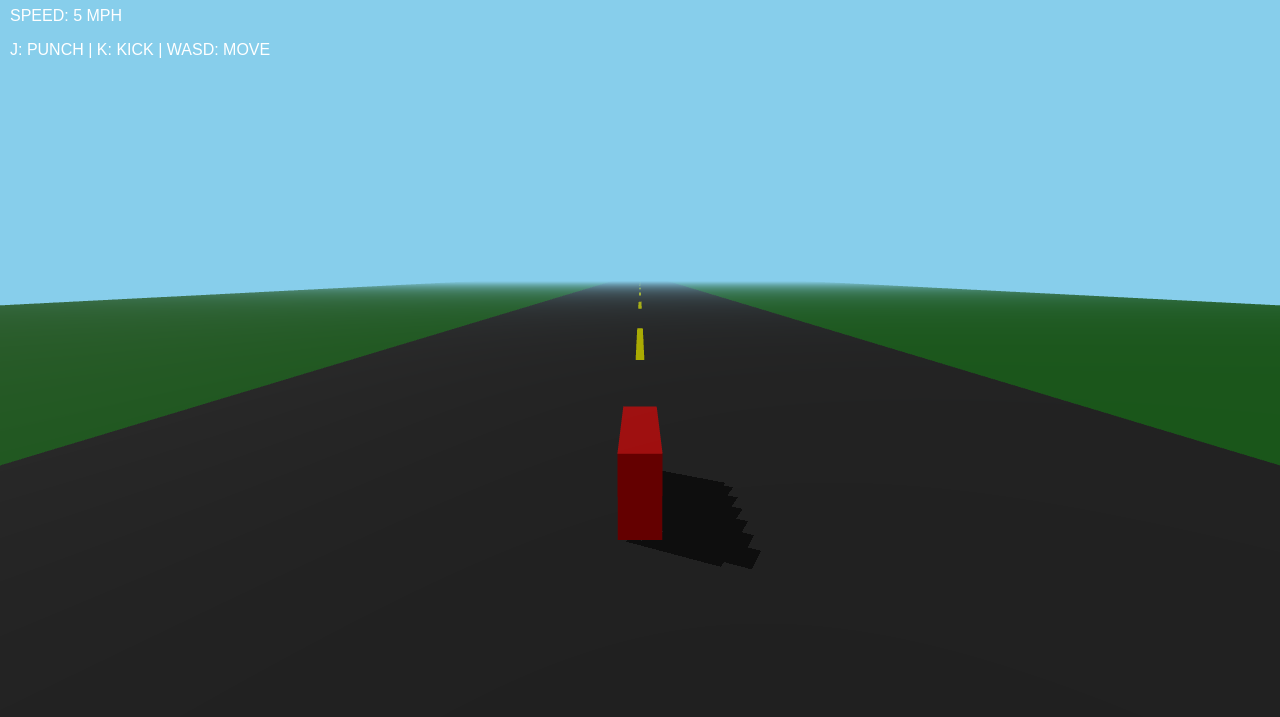
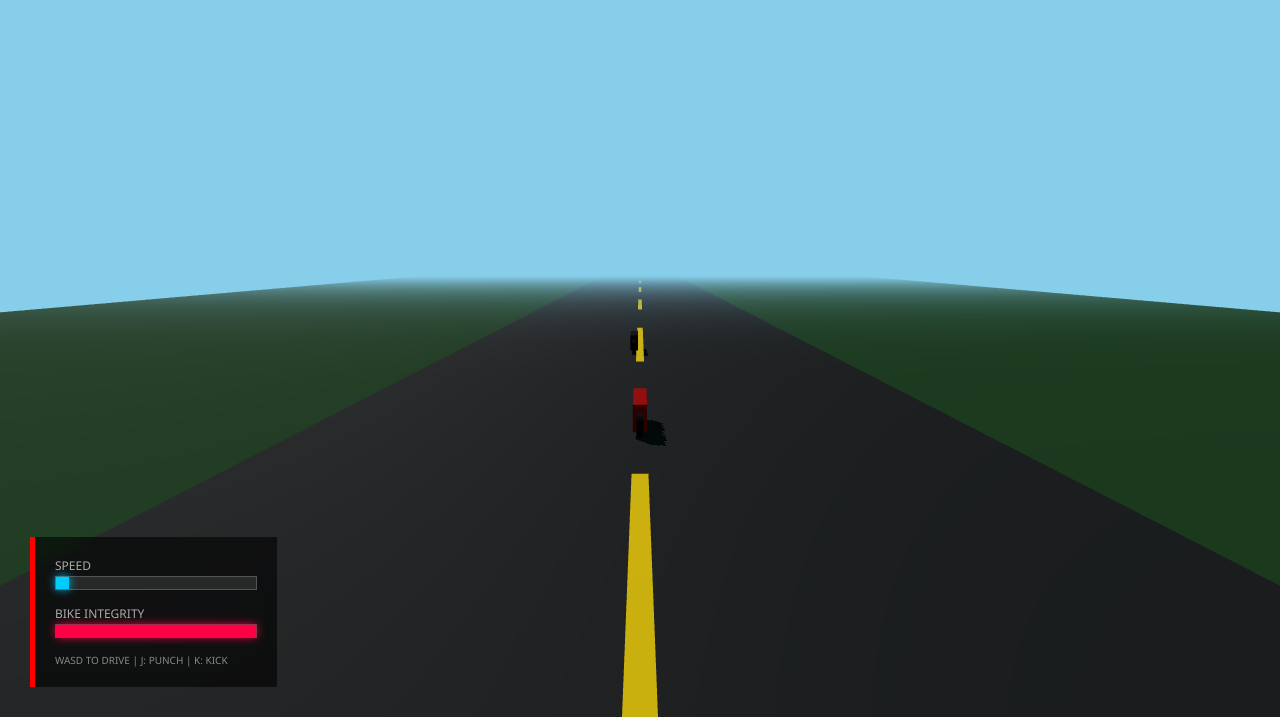
Before and after one commit to amanisrajpoot/roadrash, a website built with Vite: page index.html in a window 1280 px wide. Shown: the part 83-800 px from the top of the page. Built offline with nearby package versions, Linux system fonts and the light colour scheme; animation ran at ten frames a second.

Commit message:
feat: Implement core game systems including camera, bike physics, enemy AI, road generation, traffic, and combat.

```diff
--- a/index.html
+++ b/index.html
@@ -5,16 +5,37 @@
     <meta name="viewport" content="width=device-width, initial-scale=1.0">
     <title>Road Rash Clone Prototype</title>
     <style>
-        body { margin: 0; overflow: hidden; background: #000; font-family: sans-serif; }
+        body { margin: 0; overflow: hidden; background: #000; font-family: 'Segoe UI', Tahoma, Geneva, Verdana, sans-serif; text-transform: uppercase; }
         #game-container { width: 100vw; height: 100vh; }
-        #ui { position: absolute; top: 10px; left: 10px; color: #fff; pointer-events: none; }
+        #ui {
+            position: absolute;
+            bottom: 30px;
+            left: 30px;
+            color: #fff;
+            pointer-events: none;
+            background: rgba(0,0,0,0.6);
+            padding: 20px;
+            border-left: 5px solid #ff0000;
+            backdrop-filter: blur(5px);
+        }
+        .hud-label { font-size: 12px; color: #aaa; margin-bottom: 2px; }
+        .bar-container { width: 200px; height: 12px; background: rgba(255,255,255,0.1); margin-bottom: 15px; border: 1px solid rgba(255,255,255,0.2); }
+        .bar-fill { height: 100%; background: #ff0000; width: 50%; transition: width 0.2s; }
+        #speed-fill { background: #00ccff; box-shadow: 0 0 10px #00ccff; }
+        #health-fill { background: #ff0044; box-shadow: 0 0 10px #ff0044; }
+        .controls-hint { font-size: 10px; color: #888; margin-top: 10px; }
     </style>
 </head>
 <body>
     <div id="game-container"></div>
     <div id="ui">
-        <h1>ROAD RASH CLONE</h1>
-        <p>Use W/S for speed, A/D to steer</p>
+        <div class="hud-label">SPEED</div>
+        <div class="bar-container"><div id="speed-fill" class="bar-fill" style="width: 0%;"></div></div>
+
+        <div class="hud-label">BIKE INTEGRITY</div>
+        <div class="bar-container"><div id="health-fill" class="bar-fill" style="width: 100%;"></div></div>
+
+        <div class="controls-hint">WASD to Drive | J: PUNCH | K: KICK</div>
     </div>
     <script type="module" src="/main.js"></script>
 </body>
--- a/main.js
+++ b/main.js
@@ -18,12 +18,31 @@ const camera = createCamera();
 const controller = new BikeController();
 const effectsManager = new EffectsManager(camera);
 
-// ... Bike Setup
-const bikeGeometry = new THREE.BoxGeometry(0.5, 1, 2);
-const bikeMaterial = new THREE.MeshStandardMaterial({ color: 0xff0000 });
-const bike = new THREE.Mesh(bikeGeometry, bikeMaterial);
-bike.position.set(0, 0.5, 0);
-bike.castShadow = true;
+// Better Bike Placeholder (Group)
+const bike = new THREE.Group();
+
+// Main body
+const bodyGeo = new THREE.BoxGeometry(0.4, 0.8, 1.8);
+const bodyMat = new THREE.MeshStandardMaterial({ color: 0xff0000, roughness: 0.5, metalness: 0.5 });
+const body = new THREE.Mesh(bodyGeo, bodyMat);
+body.castShadow = true;
+bike.add(body);
+
+// Front wheel
+const wheelGeo = new THREE.CylinderGeometry(0.4, 0.4, 0.2, 12);
+const wheelMat = new THREE.MeshStandardMaterial({ color: 0x111111, roughness: 0.9 });
+const frontWheel = new THREE.Mesh(wheelGeo, wheelMat);
+frontWheel.rotation.z = Math.PI / 2;
+frontWheel.position.set(0, -0.2, 0.7);
+bike.add(frontWheel);
+
+// Back wheel
+const backWheel = new THREE.Mesh(wheelGeo, wheelMat);
+backWheel.rotation.z = Math.PI / 2;
+backWheel.position.set(0, -0.2, -0.7);
+bike.add(backWheel);
+
+bike.position.set(0, 0.6, 0);
 scene.add(bike);
 
 const bikePhysics = new BikePhysics(bike);
@@ -41,36 +60,49 @@ const enemyAI = new EnemyAI(scene, bike);
 const combatSystem = new CombatSystem(bike, [trafficManager, enemyAI], effectsManager);
 
 let totalTime = 0;
-const uiElement = document.getElementById('ui');
+let timeScale = 1.0;
+const speedFill = document.getElementById('speed-fill');
+const healthFill = document.getElementById('health-fill');
 
 function update(delta) {
-    totalTime += delta;
+    // Recover from hit-stop
+    timeScale = THREE.MathUtils.lerp(timeScale, 1.0, 6 * delta);
+    const scaledDelta = delta * timeScale;
+
+    totalTime += scaledDelta;
 
     // Update bike physics with keyboard input
-    bikePhysics.update(delta, controller.keys);
+    bikePhysics.update(scaledDelta, controller.keys);
 
     // Update road recycling
     roadManager.update(bike.position.z);
 
     // Update traffic
-    trafficManager.update(delta, bike.position.z);
+    trafficManager.update(scaledDelta, bike.position.z);
 
     // Update Enemy AI
-    enemyAI.update(delta, totalTime);
+    enemyAI.update(scaledDelta, totalTime);
 
     // Update effects (FOV, Shake)
     effectsManager.update(delta, bikePhysics.speed);
 
-    // Update UI
-    uiElement.innerHTML = `
-        <h1>ROAD RASH CLONE</h1>
-        <p>SPEED: ${Math.round(bikePhysics.speed)} MPH</p>
-        <p>J: PUNCH | K: KICK | WASD: MOVE</p>
-    `;
+    // Update UI Bars
+    if (speedFill) {
+        const speedPercent = (bikePhysics.speed / bikePhysics.maxSpeed) * 100;
+        speedFill.style.width = `${Math.min(100, speedPercent)}%`;
+    }
+    if (healthFill) {
+        // Simple placeholder for health (decrease on crash)
+        const healthPercent = bikePhysics.isCrashed ? 20 : 100;
+        healthFill.style.width = `${healthPercent}%`;
+    }
 
     // Update combat
     if (!bikePhysics.isCrashed) {
-        combatSystem.update(delta, totalTime, controller.keys);
+        const hit = combatSystem.update(scaledDelta, totalTime, controller.keys);
+        if (hit) {
+            timeScale = 0.15; // "Hit Stop" effect
+        }
     }
 
     // Update camera follow
--- a/src/ai/EnemyAI.js
+++ b/src/ai/EnemyAI.js
@@ -6,12 +6,31 @@ export class EnemyAI {
         this.scene = scene;
         this.playerBike = playerBike;
 
-        // Setup AI bike mesh
-        const geometry = new THREE.BoxGeometry(0.5, 1, 2);
-        const material = new THREE.MeshStandardMaterial({ color: 0x111111 });
-        this.mesh = new THREE.Mesh(geometry, material);
-        this.mesh.position.set(4, 0.5, 20);
-        this.mesh.castShadow = true;
+        // Setup AI bike mesh (Group)
+        this.mesh = new THREE.Group();
+
+        // Main body
+        const bodyGeo = new THREE.BoxGeometry(0.4, 0.8, 1.8);
+        const bodyMat = new THREE.MeshStandardMaterial({ color: 0x111111, roughness: 0.5, metalness: 0.5 });
+        const body = new THREE.Mesh(bodyGeo, bodyMat);
+        body.castShadow = true;
+        this.mesh.add(body);
+
+        // Front wheel
+        const wheelGeo = new THREE.CylinderGeometry(0.4, 0.4, 0.2, 12);
+        const wheelMat = new THREE.MeshStandardMaterial({ color: 0x050505, roughness: 0.9 });
+        const frontWheel = new THREE.Mesh(wheelGeo, wheelMat);
+        frontWheel.rotation.z = Math.PI / 2;
+        frontWheel.position.set(0, -0.2, 0.7);
+        this.mesh.add(frontWheel);
+
+        // Back wheel
+        const backWheel = new THREE.Mesh(wheelGeo, wheelMat);
+        backWheel.rotation.z = Math.PI / 2;
+        backWheel.position.set(0, -0.2, -0.7);
+        this.mesh.add(backWheel);
+
+        this.mesh.position.set(4, 0.6, 20);
         this.scene.add(this.mesh);
 
         this.physics = new BikePhysics(this.mesh);
@@ -52,9 +71,14 @@ export class EnemyAI {
         this.keys.w = distZ > 2;
         this.keys.s = distZ < -2;
 
-        // Steer towards player
-        this.keys.a = distX < -1.0;
-        this.keys.d = distX > 1.0;
+        // Smoothly follow player X position (Layer 1 Fix)
+        const ROAD_LIMIT = 10.0;
+        this.mesh.position.x += distX * 0.05; // Smooth follow instead of binary A/D
+        this.mesh.position.x = THREE.MathUtils.clamp(this.mesh.position.x, -ROAD_LIMIT, ROAD_LIMIT);
+
+        // We still update physics but X is now controlled more directly/smoothly
+        this.keys.a = false;
+        this.keys.d = false;
 
         // Attack logic
         if (Math.abs(distZ) < 4 && Math.abs(distX) < 3.5) {
--- a/src/bike/BikePhysics.js
+++ b/src/bike/BikePhysics.js
@@ -48,6 +48,19 @@ export class BikePhysics {
         this.mesh.position.x += this.currentTurn * this.turnSpeed * delta;
         this.mesh.position.z += this.speed * delta;
 
+        // Road Boundaries & Off-road Physics
+        const ROAD_EDGE = 10.0;
+        const WORLD_LIMIT = 15.0;
+
+        if (Math.abs(this.mesh.position.x) > ROAD_EDGE) {
+            this.speed *= 0.97; // Grass drag
+            // Subtly push back towards road
+            this.mesh.position.x = THREE.MathUtils.lerp(this.mesh.position.x, Math.sign(this.mesh.position.x) * ROAD_EDGE, 2 * delta);
+        }
+
+        // Hard clamp to prevent escaping the map
+        this.mesh.position.x = THREE.MathUtils.clamp(this.mesh.position.x, -WORLD_LIMIT, WORLD_LIMIT);
+
         // Tilt effect (rotation.z)
         const targetTilt = this.currentTurn * this.tiltMax;
         this.currentTilt = THREE.MathUtils.lerp(this.currentTilt, targetTilt, 8 * delta);
--- a/src/combat/CombatSystem.js
+++ b/src/combat/CombatSystem.js
@@ -30,7 +30,9 @@ export class CombatSystem {
 
         if (target) {
             this.applyCombatEffect(target, type);
+            return true;
         }
+        return false;
     }
 
     findNearbyTarget(range) {
--- a/src/core/camera.js
+++ b/src/core/camera.js
@@ -18,18 +18,20 @@ export function createCamera() {
 export function updateCameraFollow(camera, target, delta) {
     if (!target) return;
 
-    // Ideal offset from target
-    const idealOffset = new THREE.Vector3(0, 2.5, -6);
-    idealOffset.applyQuaternion(target.quaternion);
-    idealOffset.add(target.position);
+    // Position camera behind and above
+    const offset = new THREE.Vector3(0, 4.5, -10.0);
+    offset.applyAxisAngle(new THREE.Vector3(0, 1, 0), target.rotation.y);
+    const targetPos = target.position.clone().add(offset);
 
-    // Ideal look at point
-    const idealLookAt = new THREE.Vector3(0, 1.5, 5);
-    idealLookAt.applyQuaternion(target.quaternion);
-    idealLookAt.add(target.position);
+    // Smooth lerp
+    camera.position.lerp(targetPos, 0.1);
 
-    // Lerp camera position for smoothness
-    const t = 1.0 - Math.pow(0.001, delta);
-    camera.position.lerp(idealOffset, t);
-    camera.lookAt(idealLookAt);
+    // Look ahead of the bike
+    const lookOffset = new THREE.Vector3(0, 1, 15);
+    lookOffset.applyAxisAngle(new THREE.Vector3(0, 1, 0), target.rotation.y);
+    const lookAtPoint = target.position.clone().add(lookOffset);
+
+    // Force upright and look at
+    camera.up.set(0, 1, 0);
+    camera.lookAt(lookAtPoint);
 }
--- a/src/core/scene.js
+++ b/src/core/scene.js
@@ -4,13 +4,13 @@ export function createScene() {
     const scene = new THREE.Scene();
     scene.background = new THREE.Color(0x87ceeb); // Sky blue
 
-    // Ambient light
-    const ambientLight = new THREE.AmbientLight(0xffffff, 0.4);
-    scene.add(ambientLight);
+    // Hemisphere Light (Sky/Ground)
+    const hemiLight = new THREE.HemisphereLight(0x87ceeb, 0x444444, 1.0);
+    scene.add(hemiLight);
 
     // Directional light (Sun)
-    const sunLight = new THREE.DirectionalLight(0xffffff, 1);
-    sunLight.position.set(100, 100, 50);
+    const sunLight = new THREE.DirectionalLight(0xffffff, 1.2);
+    sunLight.position.set(50, 100, 50);
     sunLight.castShadow = true;
     sunLight.shadow.mapSize.width = 2048;
     sunLight.shadow.mapSize.height = 2048;
@@ -23,8 +23,8 @@ export function createScene() {
 
     scene.add(sunLight);
 
-    // Fog for depth
-    scene.fog = new THREE.Fog(0x87ceeb, 10, 200);
+    // Fog for depth (closer and thicker)
+    scene.fog = new THREE.Fog(0x87ceeb, 20, 150);
 
     return scene;
 }
--- a/src/traffic/TrafficManager.js
+++ b/src/traffic/TrafficManager.js
@@ -29,12 +29,23 @@ export class TrafficManager {
             car.receiveShadow = true;
             car.visible = false;
 
-            // Simple "roof" mesh for better look
-            const roofGeo = new THREE.BoxGeometry(1.8, 0.8, 2);
-            const roof = new THREE.Mesh(roofGeo, carMaterial);
-            roof.position.y = 1;
-            roof.position.z = -0.5;
-            car.add(roof);
+            // Four wheels
+            const wheelGeo = new THREE.CylinderGeometry(0.4, 0.4, 0.3, 12);
+            const wheelMat = new THREE.MeshStandardMaterial({ color: 0x111111, roughness: 0.9 });
+
+            const wheelPositions = [
+                { x: 1, y: -0.4, z: 1.5 },
+                { x: -1, y: -0.4, z: 1.5 },
+                { x: 1, y: -0.4, z: -1.5 },
+                { x: -1, y: -0.4, z: -1.5 }
+            ];
+
+            wheelPositions.forEach(pos => {
+                const wheel = new THREE.Mesh(wheelGeo, wheelMat);
+                wheel.position.set(pos.x, pos.y, pos.z);
+                wheel.rotation.z = Math.PI / 2;
+                car.add(wheel);
+            });
 
             this.scene.add(car);
             this.pool.push(car);
--- a/src/world/Road.js
+++ b/src/world/Road.js
@@ -15,15 +15,26 @@ export class RoadManager {
     init() {
         // Road surface geometry
         const roadGeometry = new THREE.PlaneGeometry(this.roadWidth, this.tileSize);
-        const roadMaterial = new THREE.MeshStandardMaterial({ color: 0x333333 });
+        const roadMaterial = new THREE.MeshStandardMaterial({
+            color: 0x222222,
+            roughness: 0.8,
+            metalness: 0.2
+        });
 
         // Shoulder/Grass geometry
         const grassGeometry = new THREE.PlaneGeometry(this.shoulderWidth, this.tileSize);
-        const grassMaterial = new THREE.MeshStandardMaterial({ color: 0x228b22 });
+        const grassMaterial = new THREE.MeshStandardMaterial({
+            color: 0x1a4a1a,
+            roughness: 0.9
+        });
 
         // Stripe geometry
-        const stripeGeometry = new THREE.PlaneGeometry(0.3, 10);
-        const stripeMaterial = new THREE.MeshBasicMaterial({ color: 0xaaaa00 });
+        const stripeGeometry = new THREE.PlaneGeometry(0.4, 12);
+        const stripeMaterial = new THREE.MeshStandardMaterial({
+            color: 0xffcc00,
+            emissive: 0xffcc00,
+            emissiveIntensity: 0.2
+        });
 
         for (let i = 0; i < this.numTiles; i++) {
             const tile = new THREE.Group();
```
